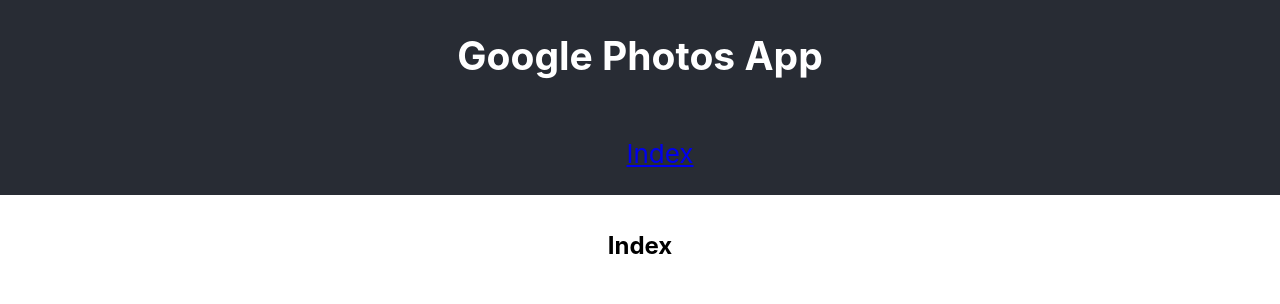
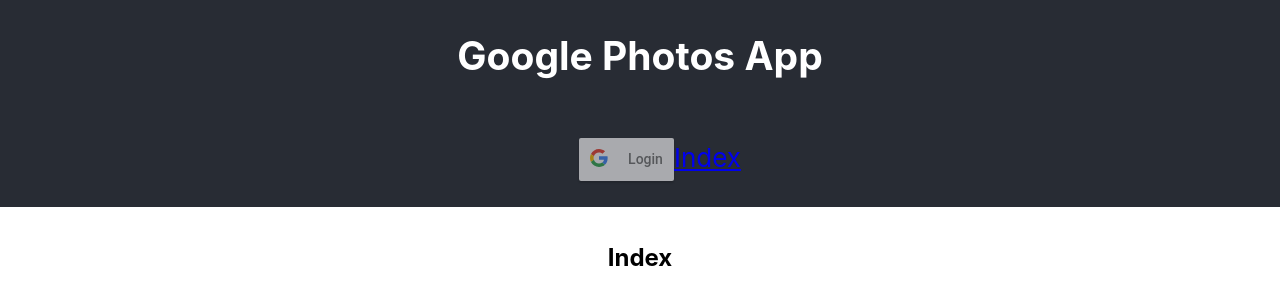
Before and after one commit to lizcramerfox/google-login, a React (Create React App) app: page /index in a window 1280 px wide. Shown: the top 304 px of the page. Built offline with nearby package versions, Linux system fonts and the light colour scheme.

Commit message:
Makes google login button always visible

```diff
--- a/src/App.js
+++ b/src/App.js
@@ -27,7 +27,7 @@
             <h2>Google Photos App</h2>
             <nav>
               <ul>
-                <Route path="/" exact component={GoogleAuth} setToken={this.setToken} clearToken={this.clearToken} />
+                <Route path="/" component={GoogleAuth} setToken={this.setToken} clearToken={this.clearToken} />
                 <Link to="/index">Index</Link>
               </ul>
             </nav>
--- a/src/Components/PhotosIndex.js
+++ b/src/Components/PhotosIndex.js
@@ -3,15 +3,24 @@
 // import googlephotos from 'googlephotos'
 
 class PhotosIndex extends Component {
-  // constructor() {
-  //   super()
+  constructor(props) {
+    super(props)
 
-  //   this.state = {
-  //     photos: []
-  //   }
-  // }
+    this.state = {
+      token: null,
+      photos: [],
+    }
+  }
+
+
 
   render() {
+
+    // const Photos = require('googlephotos')
+    // const photos = new Photos(your_google_auth_token)
+
+    console.log(this.props)
+
     return <h2>Index</h2>
   }
 }
```
